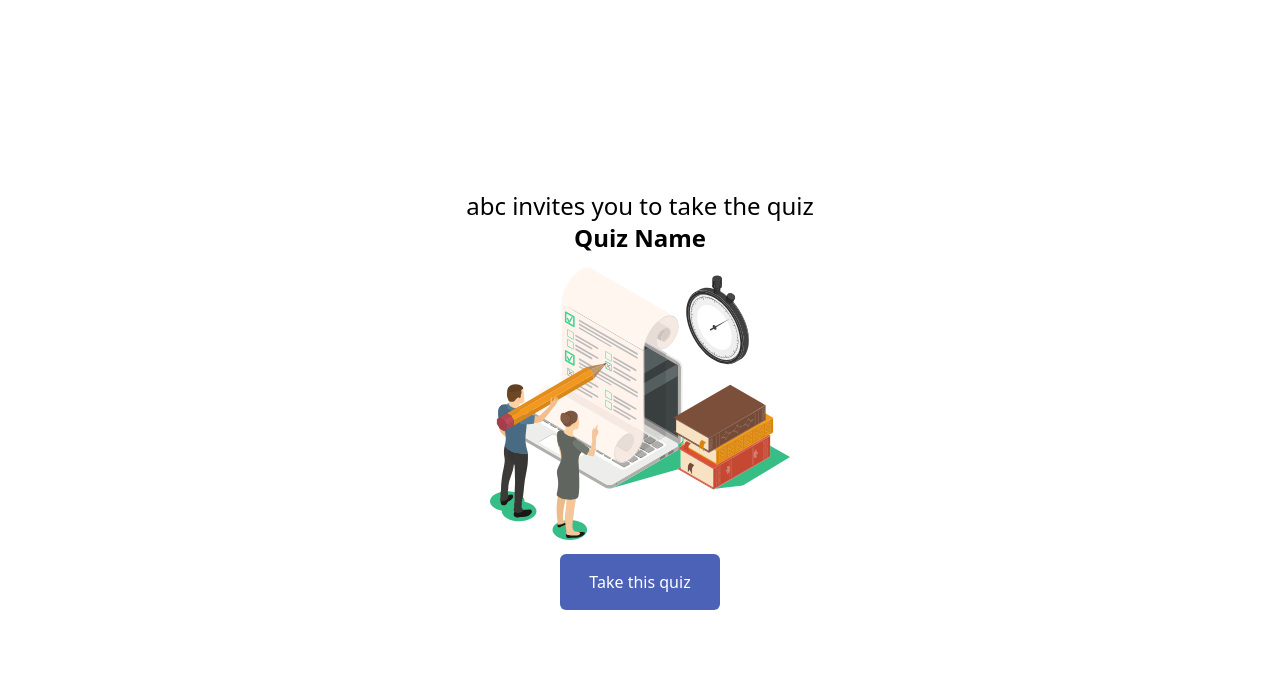
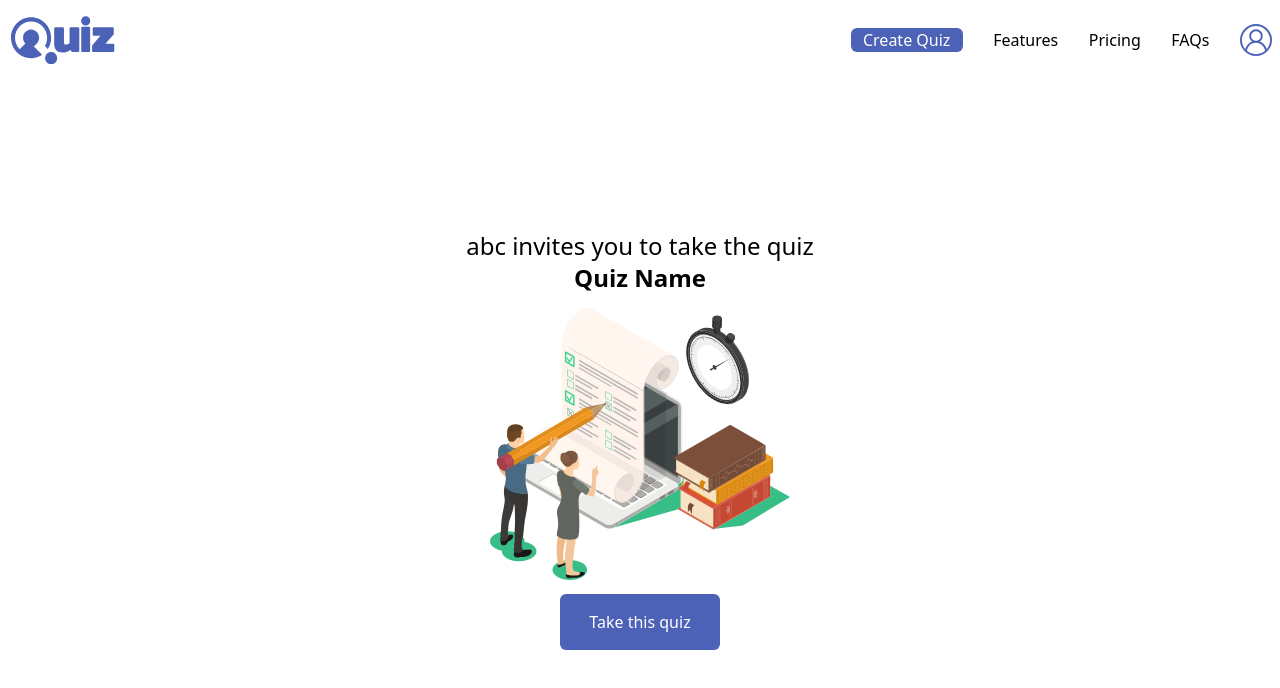
Before and after one commit to KritikaMalhotra18/Quiz_App, a React (Create React App) app: page / in a window 1280 px wide. Shown: the top 688 px of the page. Built offline with nearby package versions, Linux system fonts and the light colour scheme.

Commit message:
add NavBar

```diff
--- a/src/App.js
+++ b/src/App.js
@@ -3,11 +3,13 @@ import "./App.css";
 import React, { useState, useEffect } from "react";
 import pic1 from "./assests/pic1.svg";
 import Button from "./components/shared/Button";
+import Navbar from "./components/shared/Navbar";
 
 function App() {
   return (
     <div className="w-screen h-screen">
-      <div className=" flex flex-col items-center justify-center h-full">
+      <Navbar />
+      <div className=" flex flex-col items-center justify-center h-9/10">
         <h1 className="text-2xl "> abc invites you to take the quiz</h1>
         <p className=" text-2xl font-bold">Quiz Name</p>
         <img src={pic1}></img>
--- /dev/null
+++ b/src/components/shared/Navbar.js
@@ -0,0 +1,29 @@
+import React from "react";
+import logo from "../../assests/logo.svg";
+import user from "../../assests/user.svg";
+import Button from "./Button";
+function Navbar() {
+  return (
+    <div className="h-1/10 flex justify-between items-center mx-2">
+      <div className="">
+        {/* logo */}
+        <img src={logo}></img>
+      </div>
+      <div className=" flex justify-between items-center w-1/3 ">
+        <div className="w-28">
+          <Button
+            classes="bg-app-blue text-white flex justify-center items-center"
+            text={"Create Quiz"}
+            onclickfn={() => {}}
+          />
+        </div>
+
+        <a>Features</a>
+        <a>Pricing</a>
+        <a>FAQs</a>
+        <img src={user}></img>
+      </div>
+    </div>
+  );
+}
+export default Navbar;
--- a/tailwind.config.js
+++ b/tailwind.config.js
@@ -2,7 +2,10 @@ module.exports = {
   purge: [],
   darkMode: false, // or 'media' or 'class'
   theme: {
-    extend: { backgroundColor: { "app-blue": "#4C62B7" } },
+    extend: {
+      backgroundColor: { "app-blue": "#4C62B7" },
+      height: { "1/10": "10%", "9/10": "90%" },
+    },
   },
   variants: {
     extend: {},
```
Also changed, not shown: src/assests/logo.svg (added), src/assests/user.svg (added), src/index.css.
